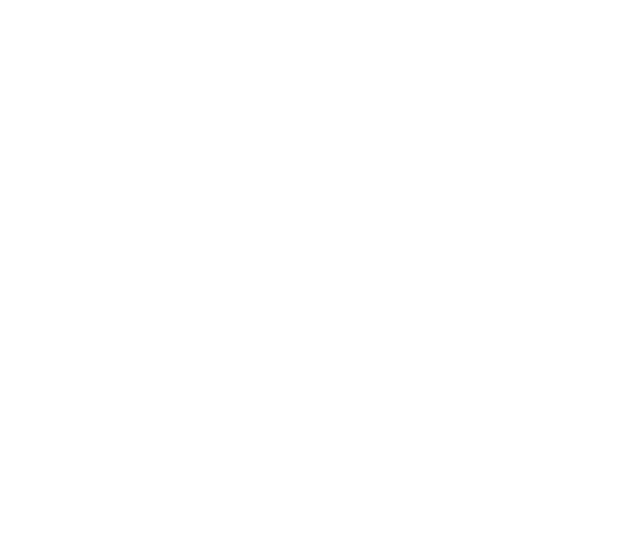
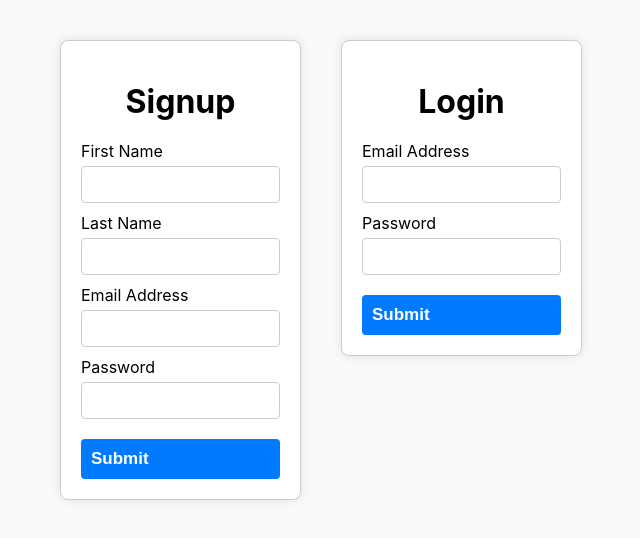
Before and after one commit to ali-hamza-jutt/yum-yam, a React (Create React App) app in the folder frontend/: page /authPage in a window 1280 px wide. Before the commit this address had no page. Shown: the top 538 px of the page, without its empty margins (319-959 px from the left). Built offline with nearby package versions, Linux system fonts and the light colour scheme; a web font is replaced by a local one.

Commit message:
Created Auth Form
Created LoginForm and Signup Form component  and render it in AuthPage

```diff
--- /dev/null
+++ b/frontend/src/components/Login/Login.jsx
@@ -0,0 +1,61 @@
+import React from 'react';
+import { useFormik } from 'formik';
+import * as Yup from 'yup';
+import axios from 'axios';
+
+const LoginForm = () => {
+  const formik = useFormik({
+    initialValues: {
+      email: '',
+      password: '',
+    },
+    validationSchema: Yup.object({
+      email: Yup.string().email('Invalid email address').required('Required'),
+      password: Yup.string()
+        .min(8, 'Password must be at least 8 characters')
+        .matches(
+          /^(?=.*[0-9])(?=.*[!@#$%^&*])[a-zA-Z0-9!@#$%^&*]{8,}$/,
+          'Password must contain at least one number and one special character'
+        )
+        .required('Required'),
+    }),
+    onSubmit: async (values, { setSubmitting, setStatus }) => {
+      setSubmitting(true);
+
+      try {
+        const response = await axios.post('http://localhost:5000/login', values);
+        console.log(response.data);
+        setStatus({ success: true });
+      } catch (error) {
+        console.error(error);
+        setStatus({ error: error.message || 'Error logging in' });
+      } finally {
+        setSubmitting(false);
+      }
+    },
+  });
+
+  return (
+    <form onSubmit={formik.handleSubmit} className="form">
+      <label htmlFor="email">Email Address</label>
+      <input id="email" type="email" {...formik.getFieldProps('email')} />
+      {formik.touched.email && formik.errors.email ? (
+        <div className="error">{formik.errors.email}</div>
+      ) : null}
+
+      <label htmlFor="password">Password</label>
+      <input
+        id="password"
+        type="password"
+        {...formik.getFieldProps('password')}
+      />
+      {formik.touched.password && formik.errors.password ? (
+        <div className="error">{formik.errors.password}</div>
+      ) : null}
+
+      <button type="submit" disabled={formik.isSubmitting}>Submit</button>
+    </form>
+  );
+};
+
+export default LoginForm;
--- a/frontend/src/pages/Signup/SignupForm.jsx
+++ b/frontend/src/components/Signup/SignupForm.jsx
@@ -28,23 +28,23 @@
         .required('Required'),
     }),
     onSubmit: async (values, { setSubmitting, setStatus }) => {
-      setSubmitting(true); // Disable submit button while sending request
+      setSubmitting(true);
 
       try {
         const response = await axios.post('http://localhost:5000/signup', values);
-        console.log(response.data); // Handle successful signup response
-        setStatus({ success: true }); // Set formik status for success message
+        console.log(response.data);
+        setStatus({ success: true });
       } catch (error) {
         console.error(error);
-        setStatus({ error: error.message || 'Error creating user' }); // Set formik status for error message
+        setStatus({ error: error.message || 'Error creating user' });
       } finally {
-        setSubmitting(false); // Enable submit button after request completes
+        setSubmitting(false);
       }
     },
-  })
+  });
 
   return (
-    <form onSubmit={formik.handleSubmit}>
+    <form onSubmit={formik.handleSubmit} className="form">
       <label htmlFor="firstName">First Name</label>
       <input
         id="firstName"
@@ -52,19 +52,19 @@
         {...formik.getFieldProps('firstName')}
       />
       {formik.touched.firstName && formik.errors.firstName ? (
-        <div>{formik.errors.firstName}</div>
+        <div className="error">{formik.errors.firstName}</div>
       ) : null}
 
       <label htmlFor="lastName">Last Name</label>
       <input id="lastName" type="text" {...formik.getFieldProps('lastName')} />
       {formik.touched.lastName && formik.errors.lastName ? (
-        <div>{formik.errors.lastName}</div>
+        <div className="error">{formik.errors.lastName}</div>
       ) : null}
 
       <label htmlFor="email">Email Address</label>
       <input id="email" type="email" {...formik.getFieldProps('email')} />
       {formik.touched.email && formik.errors.email ? (
-        <div>{formik.errors.email}</div>
+        <div className="error">{formik.errors.email}</div>
       ) : null}
 
       <label htmlFor="password">Password</label>
@@ -74,10 +74,10 @@
         {...formik.getFieldProps('password')}
       />
       {formik.touched.password && formik.errors.password ? (
-        <div>{formik.errors.password}</div>
+        <div className="error">{formik.errors.password}</div>
       ) : null}
 
-      <button type="submit">Submit</button>
+      <button type="submit" disabled={formik.isSubmitting}>Submit</button>
     </form>
   );
 };
--- a/frontend/src/index.js
+++ b/frontend/src/index.js
@@ -5,7 +5,7 @@
 import App from './pages/App/App';
 import RecipeDescription from './pages/RecipeDescription/RecipeDescription';
 import reportWebVitals from './reportWebVitals';
-import SignupForm from './pages/Signup/SignupForm';
+import AuthPage from './pages/AuthPage/AuthPage';
 
 const Root = ()=>{
   return(
@@ -14,7 +14,8 @@
         <Route path="/" element={<App />} />
         <Route path="/recipeDescription/:id" element={<RecipeDescription />} />
         {/* <Route path="/recipeDescription" element={<RecipeDescription />} /> */}
-        <Route path="/register" element={<SignupForm/>}/>
+        <Route path="/authPage" element={<AuthPage/>}/>
+        {/* <Route path="/register" element={<SignupForm/>}/> */}
       </Routes>
     </Router>
 );
--- /dev/null
+++ b/frontend/src/pages/AuthPage/AuthPage.css
@@ -0,0 +1,58 @@
+.auth-container {
+    display: flex;
+    justify-content: center;
+    align-items: flex-start;
+    padding: 20px;
+    background-color: #f9f9f9;
+    height: 100vh;
+  }
+
+  .form-container {
+    margin: 20px;
+    padding: 20px;
+    border: 1px solid #ccc;
+    border-radius: 8px;
+    background-color: #fff;
+    box-shadow: 0 0 10px rgba(0, 0, 0, 0.1);
+  }
+
+  h1 {
+    text-align: center;
+    margin-bottom: 20px;
+  }
+
+  .form {
+    display: flex;
+    flex-direction: column;
+  }
+
+  label {
+    margin-bottom: 5px;
+  }
+
+  input {
+    padding: 10px;
+    margin-bottom: 10px;
+    border: 1px solid #ccc;
+    border-radius: 4px;
+  }
+
+  button {
+    padding: 10px;
+    background-color: #007bff;
+    color: #fff;
+    border: none;
+    border-radius: 4px;
+    cursor: pointer;
+    margin-top: 10px;
+  }
+
+  button:disabled {
+    background-color: #6c757d;
+    cursor: not-allowed;
+  }
+
+  .error {
+    color: red;
+    font-size: 0.875em;
+  }
--- /dev/null
+++ b/frontend/src/pages/AuthPage/AuthPage.jsx
@@ -0,0 +1,21 @@
+import React from 'react';
+import SignupForm from '../../components/Signup/SignupForm';
+import './AuthPage.css'; // Import the CSS file for styling
+import LoginForm from '../../components/Login/Login';
+
+const AuthPage = () => {
+  return (
+    <div className="auth-container">
+      <div className="form-container">
+        <h1>Signup</h1>
+        <SignupForm />
+      </div>
+      <div className="form-container">
+        <h1>Login</h1>
+        <LoginForm />
+      </div>
+    </div>
+  );
+};
+
+export default AuthPage;
```
Also changed, not shown: frontend/src/components/Login/Login.css (added), frontend/src/components/Signup/Signup.css (added), 1 other file (tests, documents, lock files or other folders).
